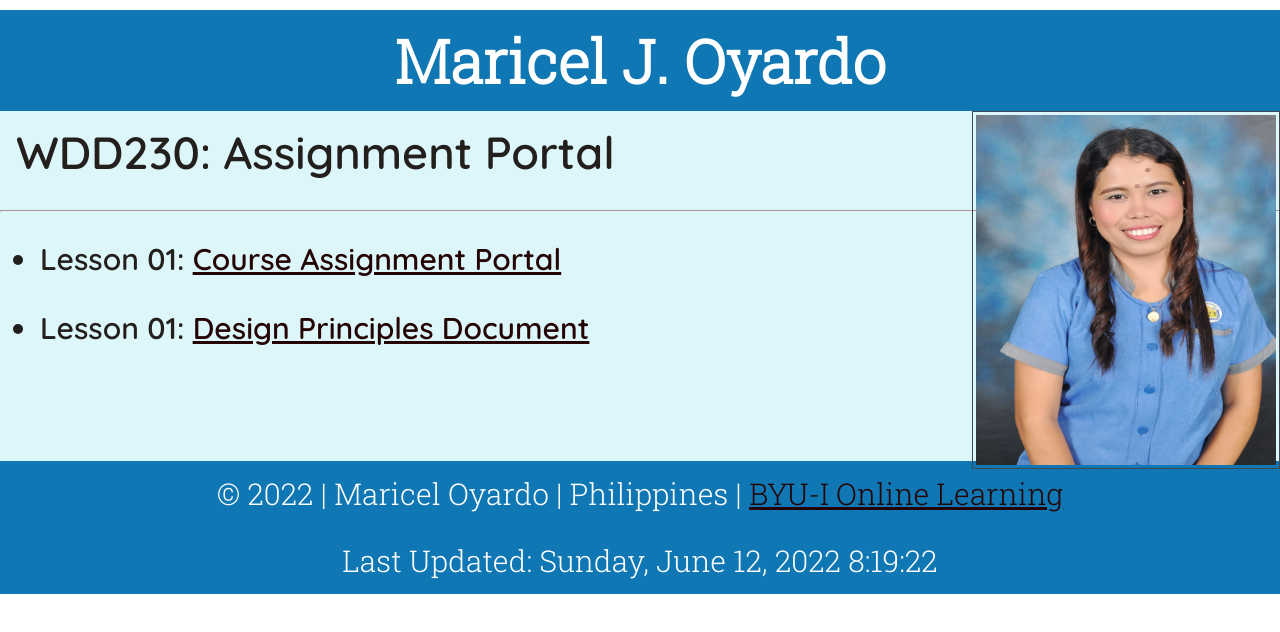
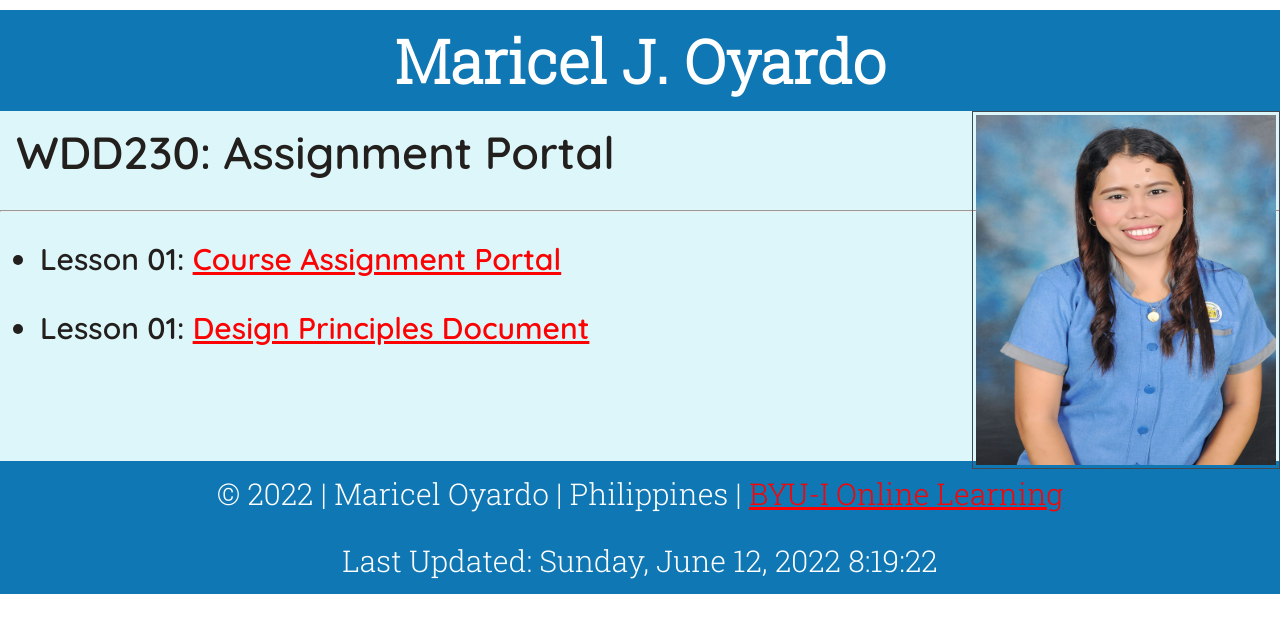
Before and after one commit to mha1117/mha1117.github.io, a plain HTML site: page index.html in a window 1280 px wide. Drawn offline with Linux system fonts and the light colour scheme.

Commit message:
initial commit

```diff
--- a/css/body.css
+++ b/css/body.css
@@ -29,7 +29,7 @@ h2 {
 }
 
 a {
-    color: rgb(36, 4, 4);
+    color: rgb(252, 2, 2);
 }
 
 h1,
--- a/lesson2/css/design-principle.css
+++ b/lesson2/css/design-principle.css
@@ -56,7 +56,7 @@ h3 {
 a{
   padding-top: 0;
   padding-bottom: 0;
-  color: rgb(216, 11, 11);
+  color: rgb(250, 3, 3);
 }
 
 p {
```
